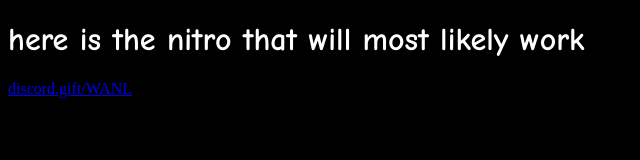
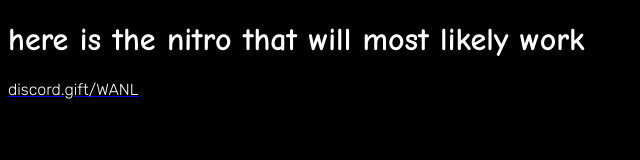
Before and after one commit to nooby124/noobys-nitro-gen-website, a plain HTML site: page index.html in a window 1280 px wide. Shown: the whole page, without its empty margins (0-640 px from the left). Drawn offline with Linux system fonts and the light colour scheme.

Commit message:
added shit

```diff
--- a/style.css
+++ b/style.css
@@ -10,4 +10,8 @@
   color: white;
   font-family:'Rubik', sans-serif, Papyrus, 'Comic Neue', Ariel;
 }
+p{
+  color: white;
+  font-family:'Rubik', sans-serif, Papyrus, 'Comic Neue', Ariel;
+}
 /* who uses javascript its overrated anyawys (THAT WAS A JOKE PLEASE DONT KILL ME)*/
```
